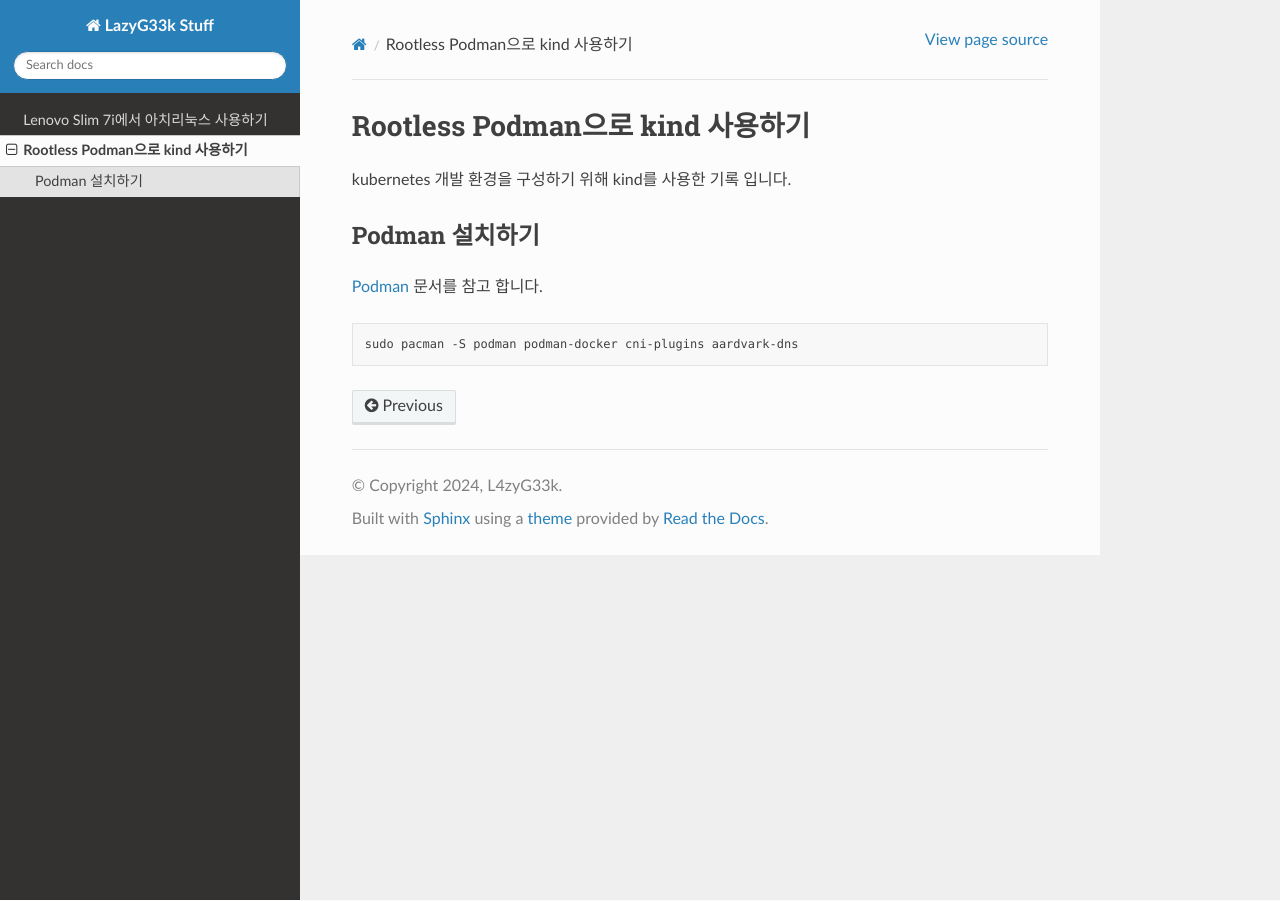
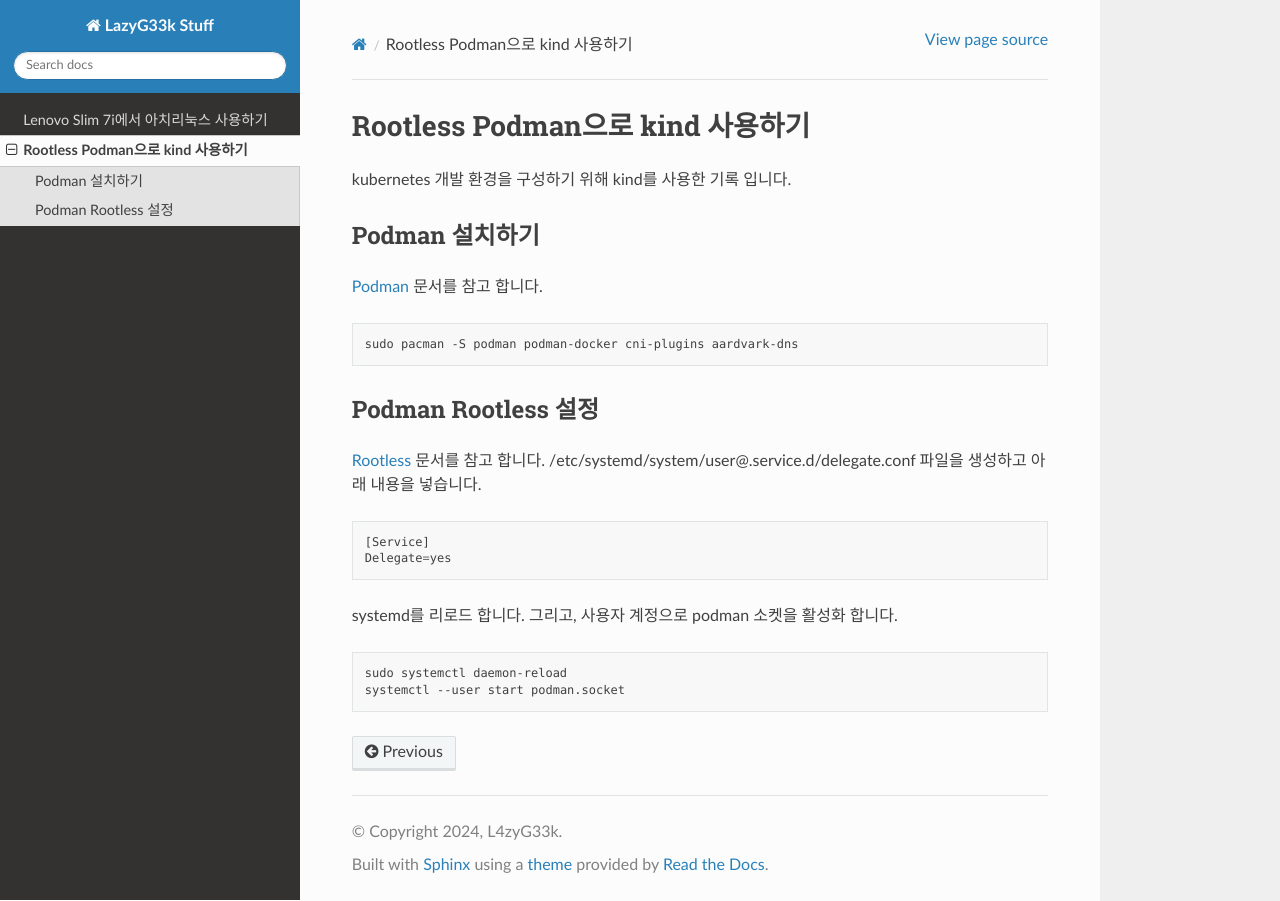
Before and after one commit to l4zyg33k/l4zyg33k.github.io, a Sphinx documentation site: the page built from doc/kubernetes/kind-on-podman.md, in a window 1280 px wide. Built offline with Sphinx 7.4.7 and the Read the Docs theme 2.0.0, drawn with Linux system fonts in a browser that asks for light colours.

Commit message:
스핑크스 설정 변경

````diff
--- a/doc/conf.py
+++ b/doc/conf.py
@@ -27,6 +27,4 @@ exclude_patterns = ['_build', 'Thumbs.db', '.DS_Store']
 
 html_theme = 'sphinx_rtd_theme'
 html_static_path = ['_static']
-
-#html_extra_path = ['CNAME']
 html_baseurl = 'https://www.miralove.pe.kr'
--- a/doc/kubernetes/kind-on-podman.md
+++ b/doc/kubernetes/kind-on-podman.md
@@ -8,3 +8,17 @@ kubernetes 개발 환경을 구성하기 위해 kind를 사용한 기록 입니
 sudo pacman -S podman podman-docker cni-plugins aardvark-dns
 
 ```
+
+## Podman Rootless 설정
+[Rootless](https://kind.sigs.k8s.io/docs/user/rootless/) 문서를 참고 합니다.
+/etc/systemd/system/user@.service.d/delegate.conf 파일을 생성하고 아래 내용을 넣습니다.
+```
+[Service]
+Delegate=yes
+```
+systemd를 리로드 합니다. 그리고, 사용자 계정으로 podman 소켓을 활성화 합니다.
+```bash
+sudo systemctl daemon-reload
+systemctl --user start podman.socket
+
+```
````
Also changed, not shown: doc/archlinux/archlinux-on-lenovo-slim-7i.md (+1 -1 lines).
